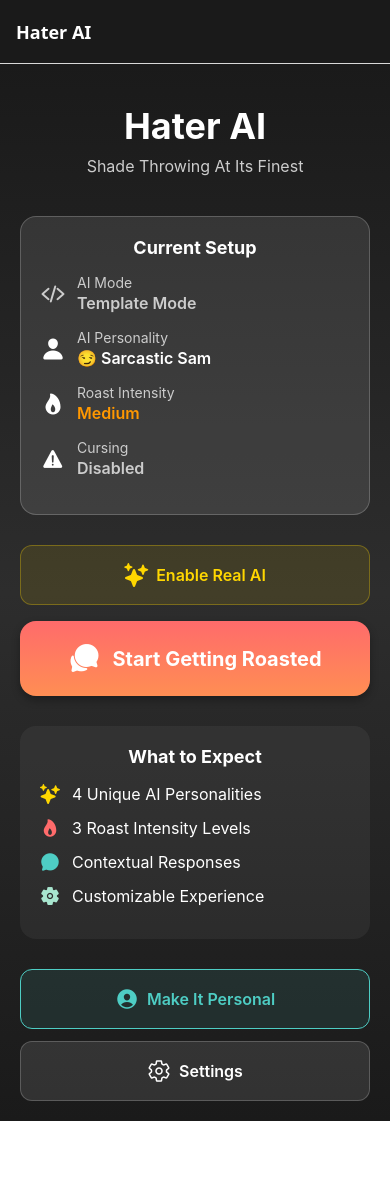
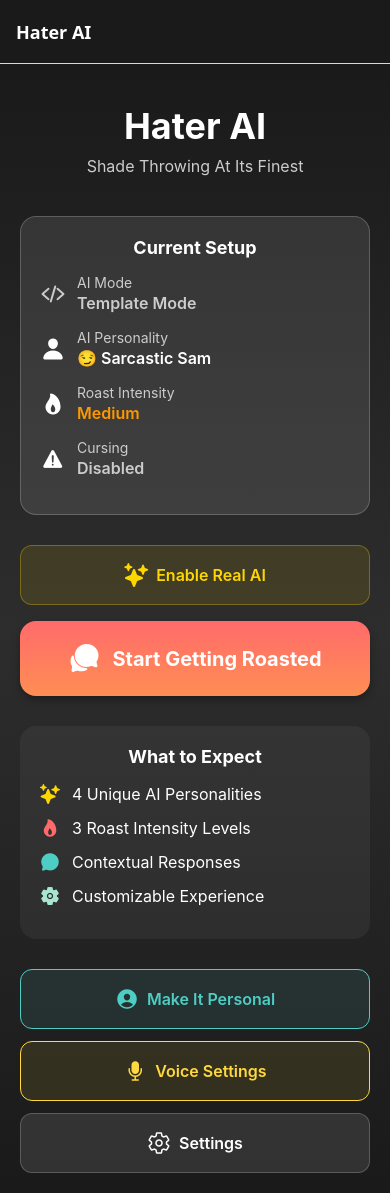
Before and after one commit to martyhines/hater-ai-realtime-server, a React Native app: screen /Home in a window 390 px wide. Before the commit the page ends 1121 px from the top, so only its background shows below. Built offline with nearby package versions, Linux system fonts and the light colour scheme.

Commit message:
Restore voice settings buttons and navigation

```diff
--- a/src/screens/HomeScreen.tsx
+++ b/src/screens/HomeScreen.tsx
@@ -275,6 +275,16 @@ const HomeScreen: React.FC<Props> = ({ navigation }) => {
             <Text style={styles.personalizationButtonText}>Make It Personal</Text>
           </TouchableOpacity>
 
+          {/* Voice Settings Button */}
+          <TouchableOpacity
+            style={styles.voiceSettingsButton}
+            onPress={() => navigation.navigate('VoiceSettings')}
+            activeOpacity={0.7}
+          >
+            <Ionicons name="mic" size={24} color="#FFD93D" />
+            <Text style={styles.voiceSettingsButtonText}>Voice Settings</Text>
+          </TouchableOpacity>
+
           {/* Settings Button */}
           <TouchableOpacity
             style={styles.settingsButton}
@@ -459,6 +469,23 @@ const styles = StyleSheet.create({
     fontWeight: '600',
     marginLeft: 8,
   },
+  voiceSettingsButton: {
+    flexDirection: 'row',
+    alignItems: 'center',
+    justifyContent: 'center',
+    backgroundColor: 'rgba(255, 217, 61, 0.1)',
+    borderWidth: 1,
+    borderColor: '#FFD93D',
+    borderRadius: 12,
+    padding: 16,
+    marginBottom: 12,
+  },
+  voiceSettingsButtonText: {
+    color: '#FFD93D',
+    fontSize: 16,
+    fontWeight: '600',
+    marginLeft: 8,
+  },
   settingsButton: {
     flexDirection: 'row',
     alignItems: 'center',
--- a/src/screens/SettingsScreen.tsx
+++ b/src/screens/SettingsScreen.tsx
@@ -298,6 +298,22 @@ const SettingsScreen: React.FC<Props> = ({ navigation }) => {
             />
           </View>
 
+          <TouchableOpacity
+            style={styles.preferenceItem}
+            onPress={() => navigation.navigate('VoiceSettings')}
+          >
+            <View style={styles.preferenceInfo}>
+              <Ionicons name="mic" size={24} color="#FFD93D" />
+              <View style={styles.preferenceText}>
+                <Text style={styles.preferenceTitle}>Voice Settings</Text>
+                <Text style={styles.preferenceDescription}>
+                  Configure Siri voice for AI roasts
+                </Text>
+              </View>
+            </View>
+            <Ionicons name="chevron-forward" size={24} color="#ccc" />
+          </TouchableOpacity>
+
           {/* Clear API Key Button */}
           {isAIEnabled && (
             <TouchableOpacity
```
